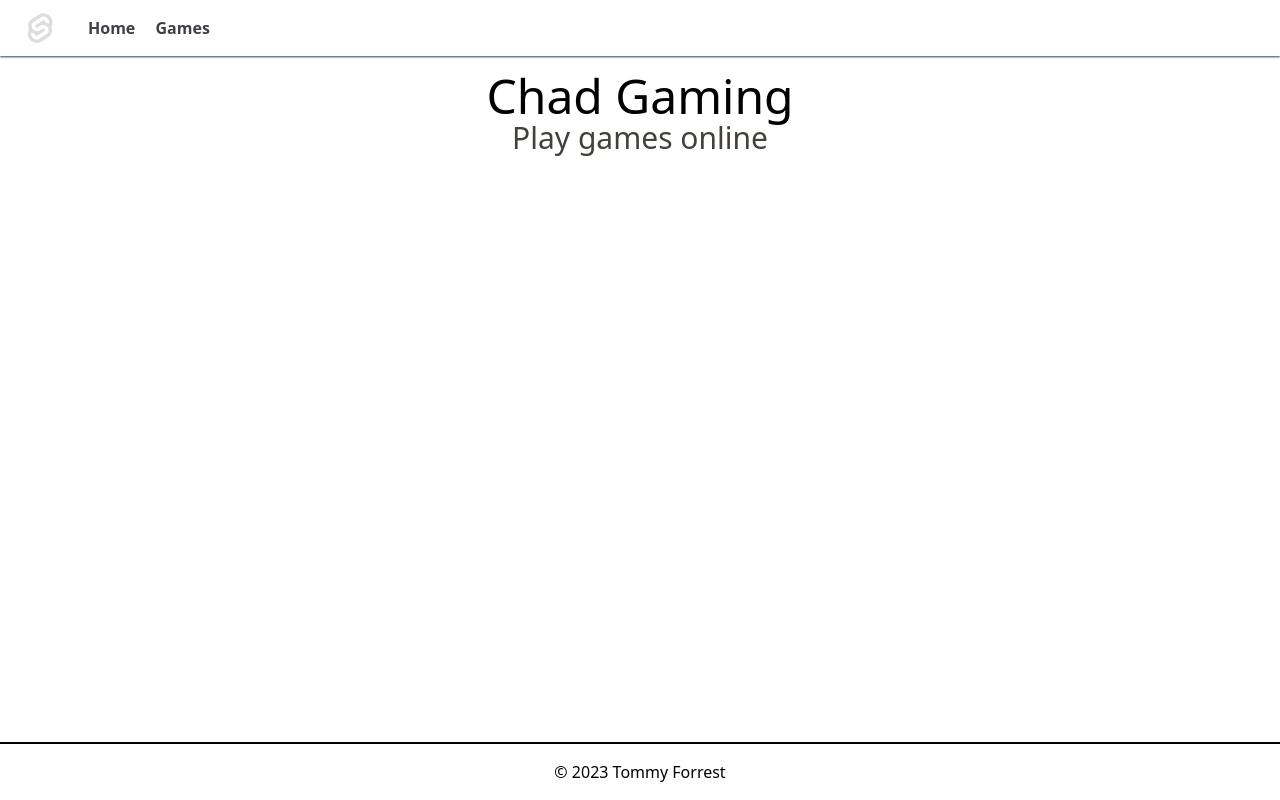
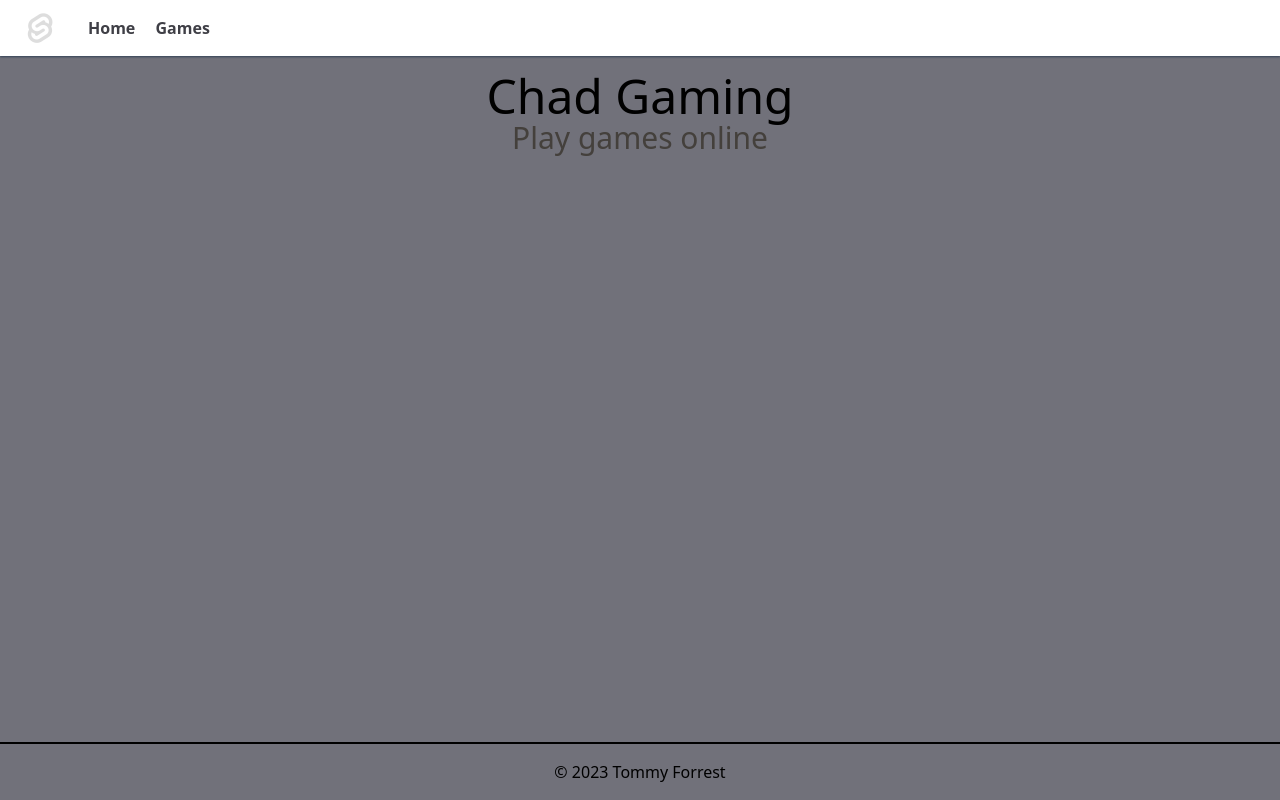
Before and after one commit to 12dteclo-2022-tommyforrest/chad-gaming, a SvelteKit app in the folder apps/web/: page / in a window 1280 px wide. Built offline with nearby package versions, Linux system fonts and the light colour scheme.

Commit message:
feat(web): darken background

```diff
--- a/apps/web/src/routes/+layout.svelte
+++ b/apps/web/src/routes/+layout.svelte
@@ -16,5 +16,7 @@
 		min-height: 100vh;
 		display: grid;
 		grid-template-rows: auto 1fr auto;
+		/* bg-zinc-500 */
+		background-color: rgb(113 113 122);
 	}
 </style>
```
